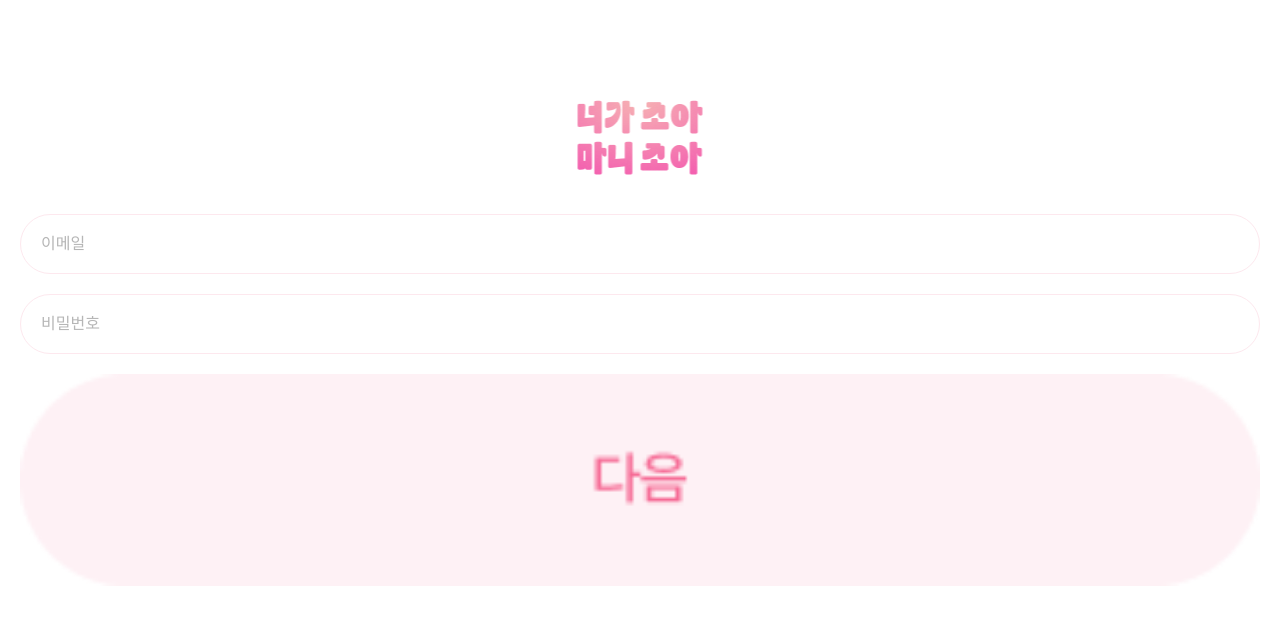
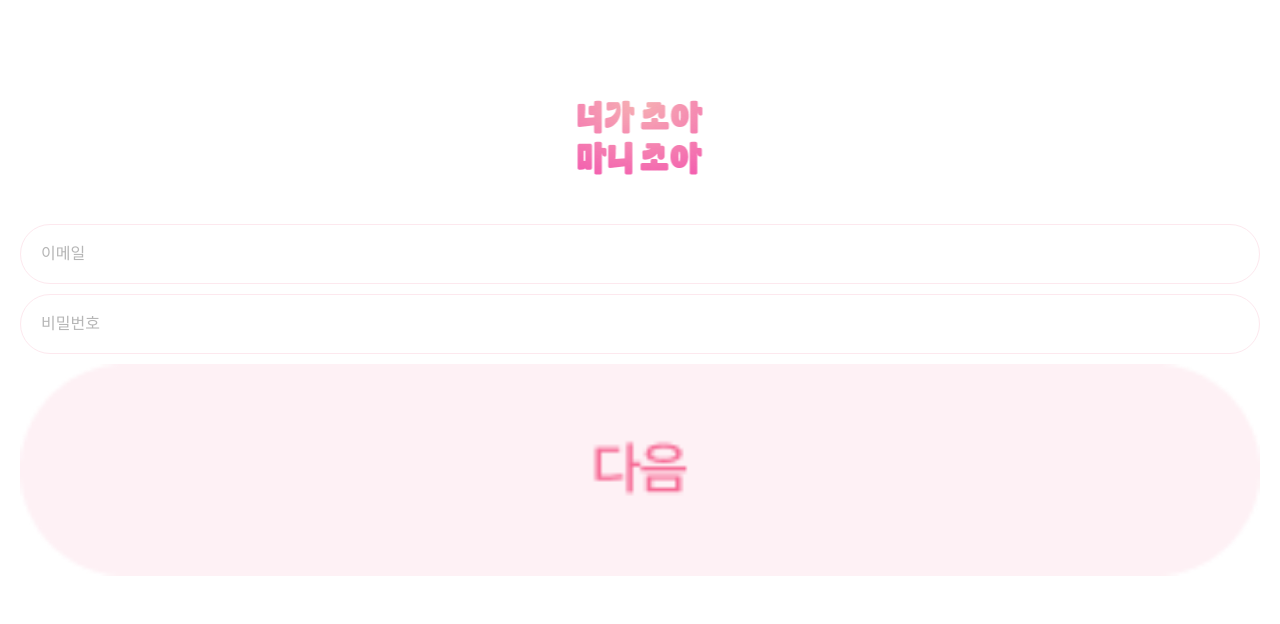
Before and after one commit to oshi-joa/neogajoa_Frontend, a React (Create React App) app: page / in a window 1280 px wide. Shown: the top 624 px of the page. Built offline with nearby package versions, Linux system fonts and the light colour scheme.

Commit message:
스타일

```diff
--- a/src/pages/auth/Login.tsx
+++ b/src/pages/auth/Login.tsx
@@ -63,7 +63,7 @@ const S_input = styled.div`
   align-items: center;
   justify-content: center;
   flex-direction: column;
-  gap: 20px;
+  gap: 10px;
   > img {
     width: 100%;
   }
--- a/src/pages/code.tsx
+++ b/src/pages/code.tsx
@@ -67,7 +67,7 @@ const S_A = styled.div`
     display: flex;
     flex-direction: column;
     algin-itmes: center;
-    gap: 20px;
+    gap: 10px;
     > p {
       color: #b6b6b6;
       text-align: center;
--- a/src/pages/signup.tsx
+++ b/src/pages/signup.tsx
@@ -103,7 +103,7 @@ const S_input = styled.div`
   align-items: center;
   justify-content: center;
   flex-direction: column;
-  gap: 20px;
+  gap: 10px;
   > img {
     width: 100%;
   }
```
